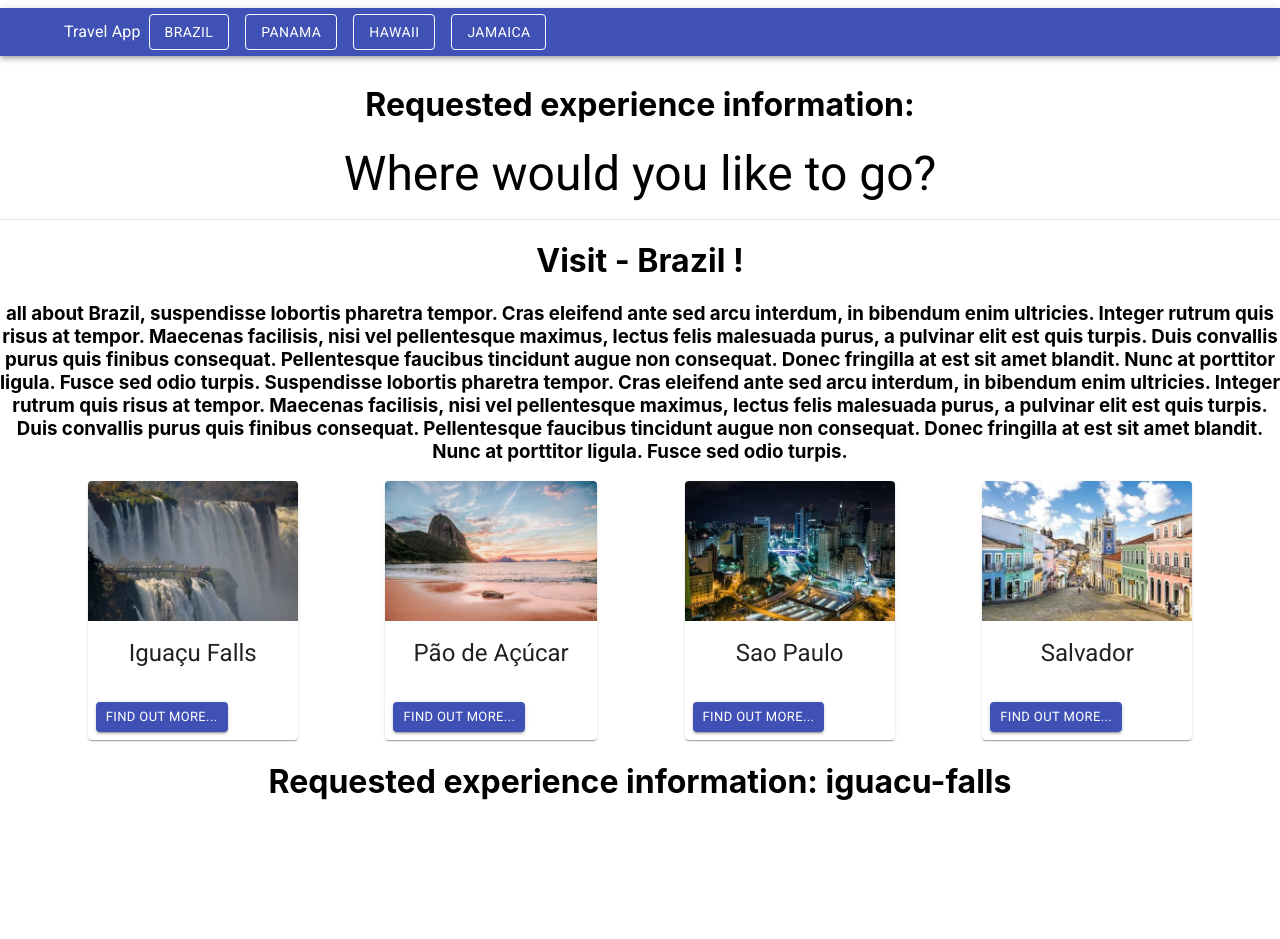
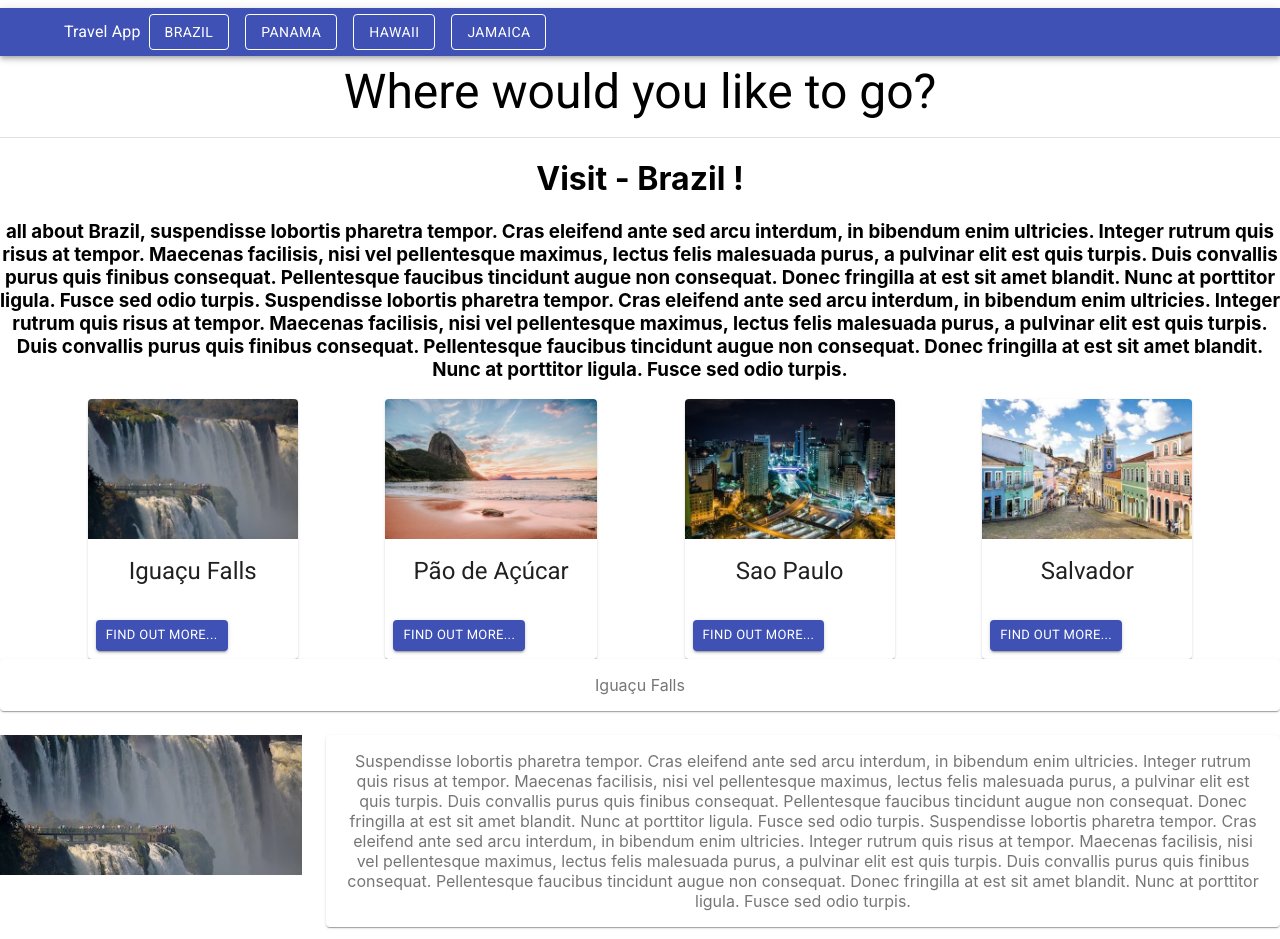
Before and after one commit to bailliechris/reactrouter-travelapp, a React (Create React App) app: page /brazil/iguacu-falls in a window 1280 px wide. Before the commit the page ends 822 px from the top, so only its background shows below. Built offline with nearby package versions, Linux system fonts and the light colour scheme.

Commit message:
Added nested routes for experiences

```diff
--- a/src/App.js
+++ b/src/App.js
@@ -18,7 +18,6 @@ function App() {
   return (
     <div className="App">
       <TheAppBar nav={nav} onClick={onClick} />
-      <ExperienceDetails />
       <Header title="Where would you like to go?" />
       <Switch>
         <Route exact path="/">
@@ -27,7 +26,9 @@ function App() {
         <Route path="/:destination">
           <DestinationDetails />
         </Route>
-
+        <Route path="/:destination/:experience">
+          <ExperienceDetails />
+        </Route>
       </Switch>
     </div>
   );
--- a/src/views/DestinationDetails.js
+++ b/src/views/DestinationDetails.js
@@ -1,4 +1,4 @@
-import {Route, Switch, useParams, useRouteMatch, useLocation} from "react-router-dom"
+import { useParams, useRouteMatch, Switch, Route } from "react-router-dom"
 import destinations from '../assets/store.js'
 import Grid from '@material-ui/core/Grid';
 import ACard from '../components/acard'
@@ -6,11 +6,9 @@ import ExperienceDetails from './ExperienceDetails'
 
 function DestinationDetails() {
     const { destination } = useParams();
+    let { url, path } = useRouteMatch();
 
-    let match = useRouteMatch();
-    let current = useLocation();
     let dest = destinations.find(d => d.match === destination);
-    console.log(dest);
 
     return (
         <div className="App">
@@ -24,7 +22,7 @@ function DestinationDetails() {
             >
 
                 {dest.experiences.map((exp) => {
-                    let newURL = current.pathname + "/"+ exp.match;
+                    let newURL = url + "/" + exp.match;
 
                     return (
                         <ACard key={exp.name} url={newURL} text={exp.name} image={exp.image} />
@@ -33,11 +31,11 @@ function DestinationDetails() {
             </Grid>
 
             <Switch>
-                <Route path={`${match.path}/:experience`}>
+                <Route exact path={path}>
+                    <h3>Select an experience to find out more.</h3>
+                </Route>
+                <Route path={`${path}/:experience`}>
                     <ExperienceDetails />
-                </Route>
-                <Route path={match.path}>
-                    <h3>Choose a experience to find out more!</h3>
                 </Route>
             </Switch>
 
--- a/src/views/ExperienceDetails.js
+++ b/src/views/ExperienceDetails.js
@@ -1,11 +1,48 @@
-//import destinations from '../assets/store.js'
-import {useParams} from "react-router-dom"
+import destinations from '../assets/store.js'
+import { useParams } from "react-router-dom";
+import { makeStyles } from '@material-ui/core/styles';
+import Paper from '@material-ui/core/Paper';
+import Grid from '@material-ui/core/Grid';
+import CardMedia from '@material-ui/core/CardMedia';
+
+const useStyles = makeStyles((theme) => ({
+    root: {
+      flexGrow: 1,
+    },
+    paper: {
+      padding: theme.spacing(2),
+      textAlign: 'center',
+      color: theme.palette.text.secondary,
+    },
+  }));
 
 function ExperienceDetails() {
-    const { experience } = useParams();
+    const { destination, experience } = useParams();
+    const classes = useStyles();
+
+    let dest = destinations.find(d => d.match === destination);
+    let exp = dest.experiences.find(e => e.match === experience);
+
+    const imgadd = require(`../assets/${exp.image}`).default;
 
     return (
-        <h1> Requested experience information: {experience} </h1>
+        <div className={classes.root}>
+            <Grid container spacing={3}>
+                <Grid item xs={12}>
+                    <Paper className={classes.paper}>{exp.name}</Paper>
+                </Grid>
+                <Grid item xs={3}>
+                <CardMedia
+                    component="img"
+                    height="140"
+                    src={imgadd}
+                />
+                </Grid>
+                <Grid item xs={9}>
+                    <Paper className={classes.paper}>{exp.description}</Paper>
+                </Grid>
+            </Grid>
+        </div>
     )
 }
 
```
